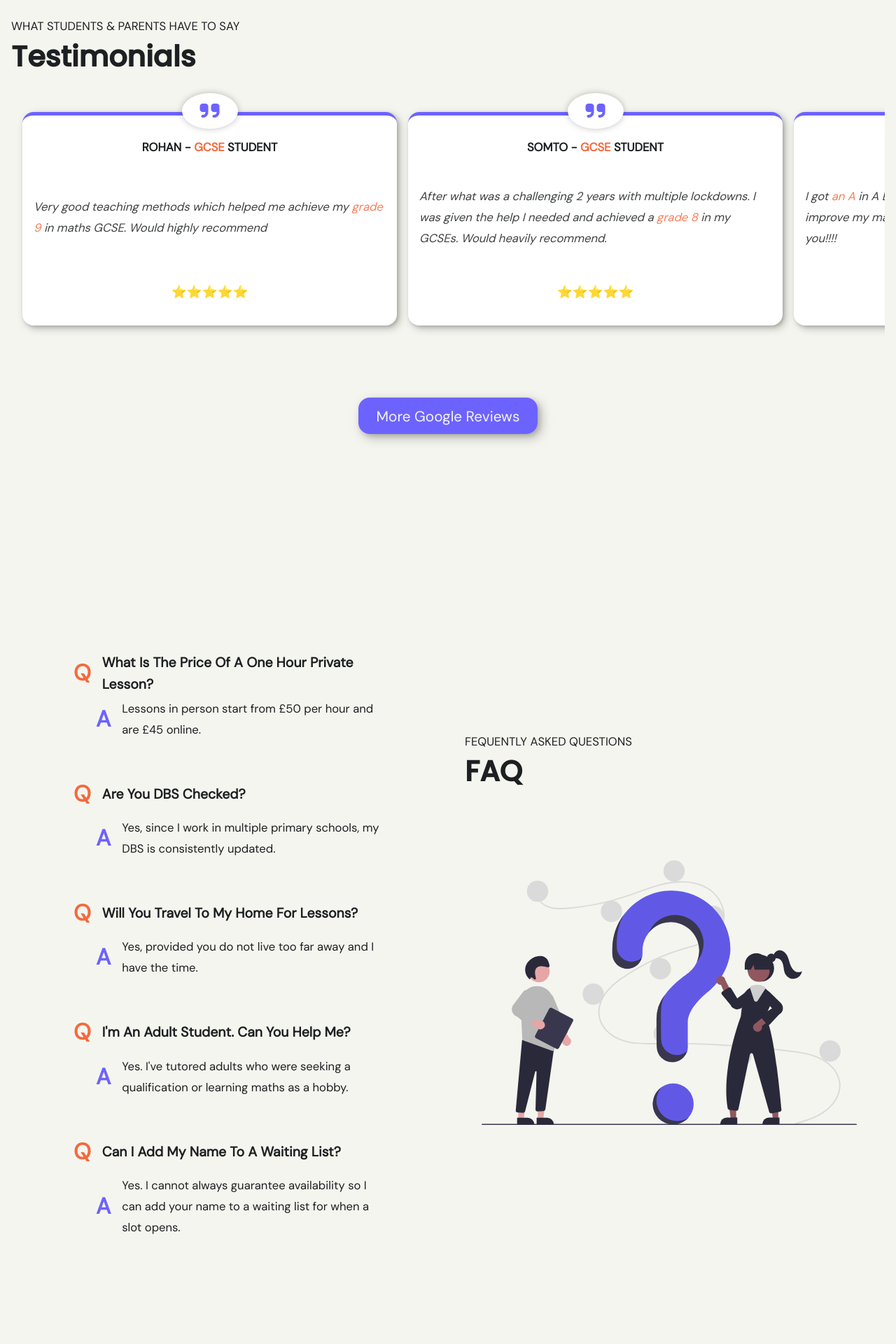
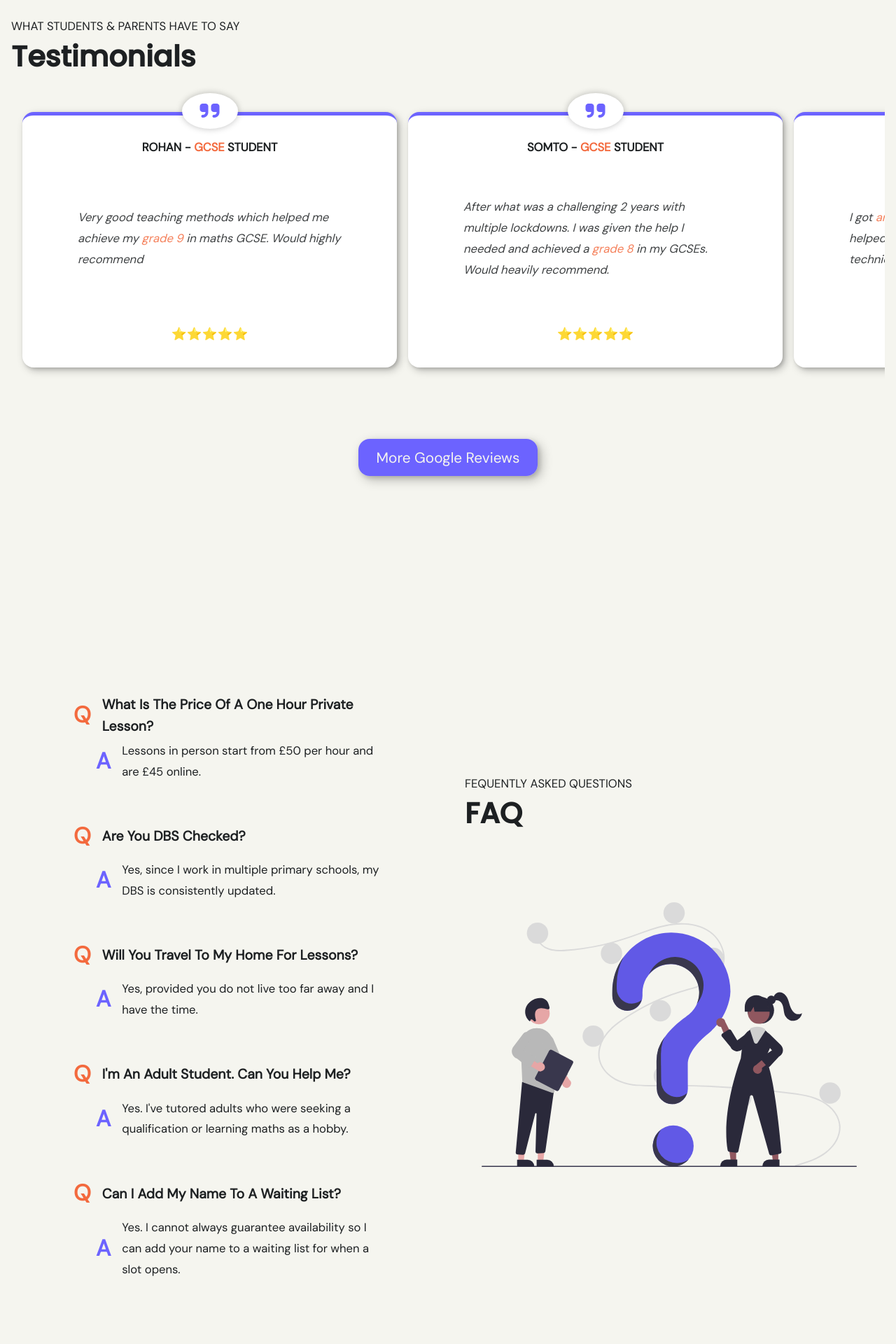
Before and after one commit to GG1982/ggmaths-site2, a Jekyll site: the page built from index.html, in a window 1280 px wide. Shown: the part 4480-6400 px from the top of the page at 70% size. Built offline with Jekyll 4.4.1, drawn with Linux system fonts in a browser that asks for light colours; nearby versions of some CDN libraries.

```diff
--- a/_layouts/home.html
+++ b/_layouts/home.html
@@ -360,7 +360,7 @@ title: Private Maths Tutor
             </div>
 
             <div class="footer-whatsapp">
-                <a href="https://wa.me/447956519802" target="_blank" rel="noreferrer noopener">Message me on WhatsApp</a>
+                <a href="https://wa.me/447956519802text=I'm%20interested%20in%20your%20car%20for%20sale" target="_blank" rel="noreferrer noopener">Message me on WhatsApp</a>
             </div>
 
             <div class="footer-mail">
--- a/_sass/main.scss
+++ b/_sass/main.scss
@@ -271,6 +271,10 @@ a {
 .media-element p:first-of-type {
   font-style: italic;
   opacity: 0.85;
+  width: var(--mw);
+  margin-left: auto;
+  margin-right: auto;
+  text-align: left;
 }
 
 .media-element h2 {
```
